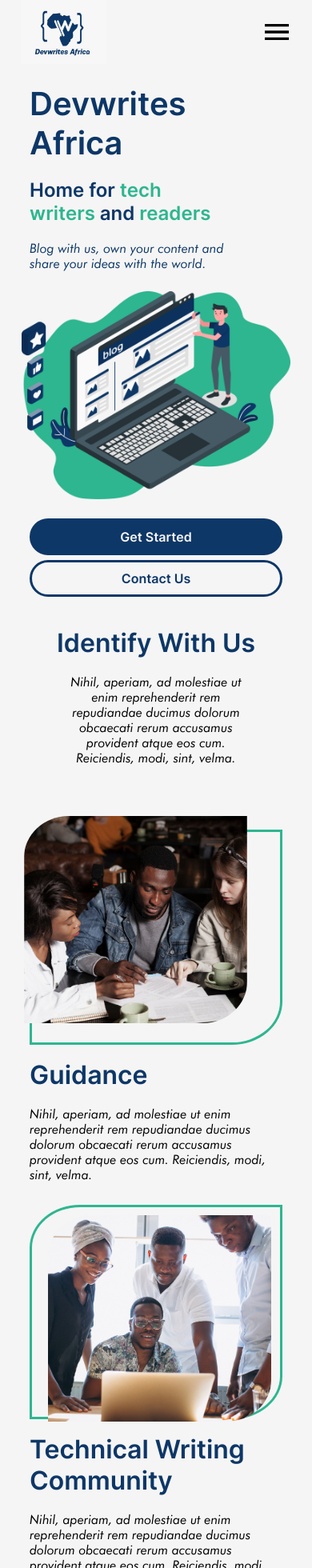
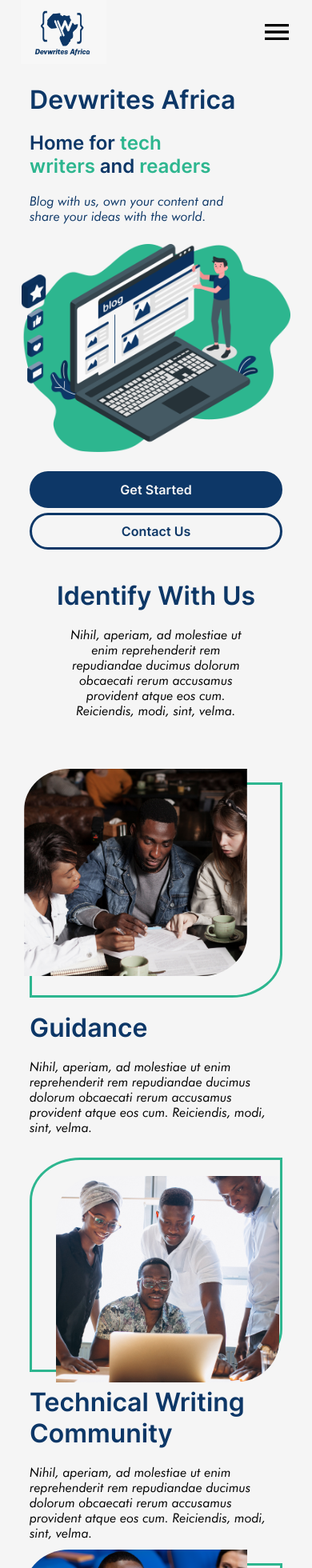
Before and after one commit to Devwrites-Africa/Devwrites, a React (Create React App) app in the folder frontend/: page / in a window 390 px wide. Shown: the top 1960 px of the page at 80% size. Built offline with nearby package versions, Linux system fonts and the light colour scheme.

Commit message:
Finished Mobile view

```diff
--- a/frontend/src/Pages/Home.css
+++ b/frontend/src/Pages/Home.css
@@ -48,7 +48,7 @@
     display: flex;
 }
 .landing-page-btn {
-    padding: 10px 30px;
+    padding: 10px 15px;
     border-radius: 100px;
     font-size: 18px;
     width: fit-content;
@@ -70,7 +70,6 @@
     justify-content: flex-end;
     padding-right: 2%;
     padding-top: 5%;
-    /* background: green; */
 }
 
 .landing-image-container > img {
@@ -135,9 +134,9 @@
     height: auto;
     border-top-left-radius: 20%;
     border-bottom-right-radius: 20%;
-    /* position: relative;
+    position: relative;
     bottom: 10px;
-    right: 20px; */
+    right: 20px;
 }
 
 .features-text-container {
@@ -520,7 +519,7 @@
         padding: 5%;
     }
     .text-container > h1 {
-        font-size: 2.5rem;
+        font-size: 2rem;
         margin-bottom: 20px;
     }
     .text-container > h2 {
@@ -605,7 +604,6 @@
         margin-bottom: 5%;
         border-top-left-radius: 20%;
         border-bottom-right-radius: 20%;
-        position: relative;
     }
 
     .features-image-container > img {
@@ -636,7 +634,15 @@
         align-items: center;
     }
     .reversed-image {
+        width: 90%;
         margin-left: 0;
+    }
+
+    .reversed-image > img {
+        width: inherit;
+        position: relative;
+        top: 20px;
+        left: 30px;
     }
 
     /* ILLUSTRATION */
@@ -686,24 +692,25 @@
         padding: 10px 30px;
         border-radius: 30px;
         font-family: 'Inter';
-        font-size: 1rem;
+        font-size: .8rem;
     }
     .subscribe-email {
         border: 3px solid white;
         background: white;
-        margin-right: 20px;
+        margin-right: 10px;
         box-shadow: 2px 2px 10px gray;
-        width: 60%;
+        width: 70%;
 
     }
     .subscribe-email::placeholder {
         font-size: 1rem;
         color: rgba(13, 55, 103, 0.42);
     }
-    .subscribe-btn {
+    input > .subscribe-btn {
         border: 3px solid var(--purple);
         color: var(--purple);
         font-weight: bold;
-        width: 40%;
+        width: 30%;
+        text-align: center;
     }
 }
```
